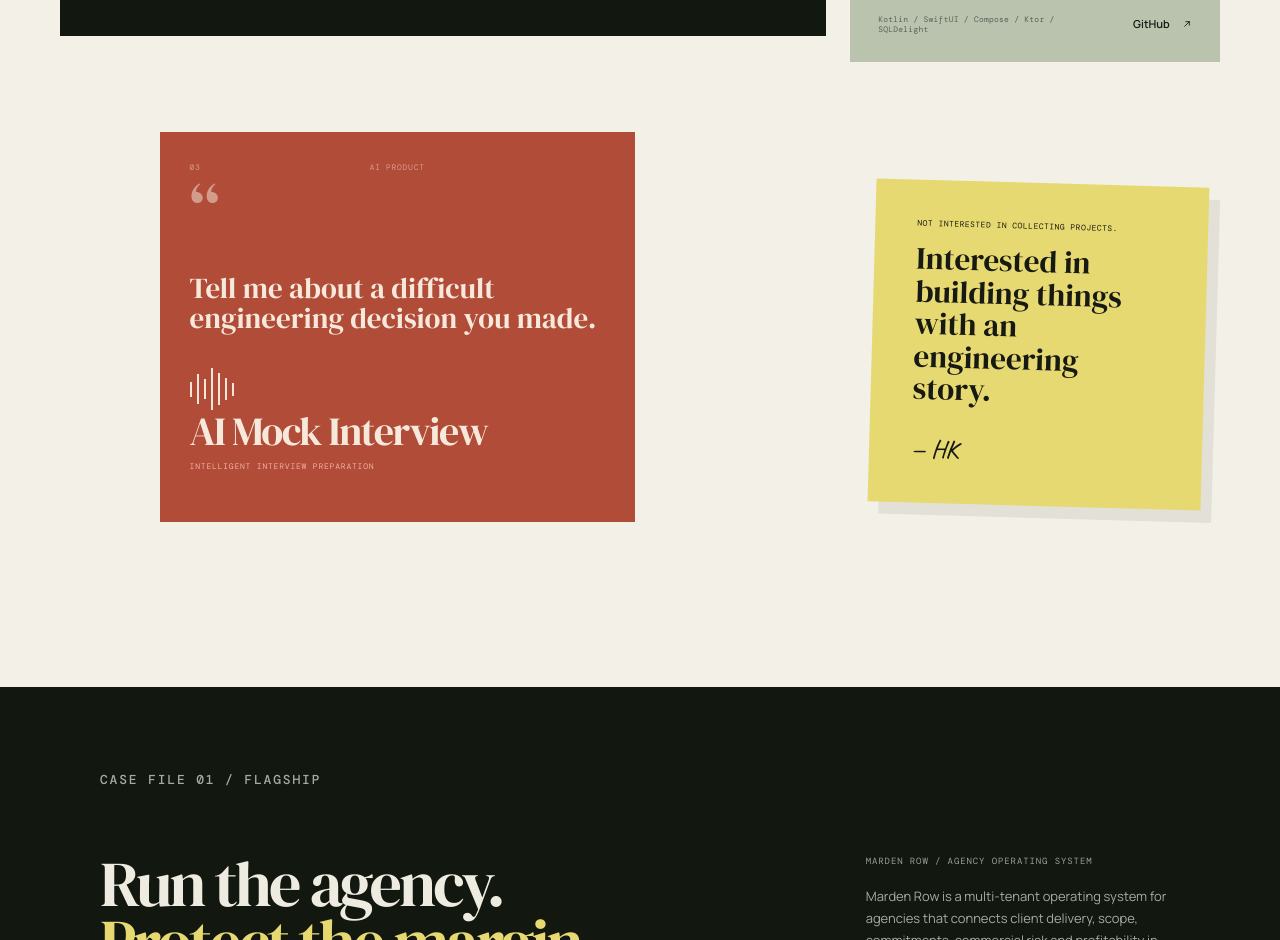
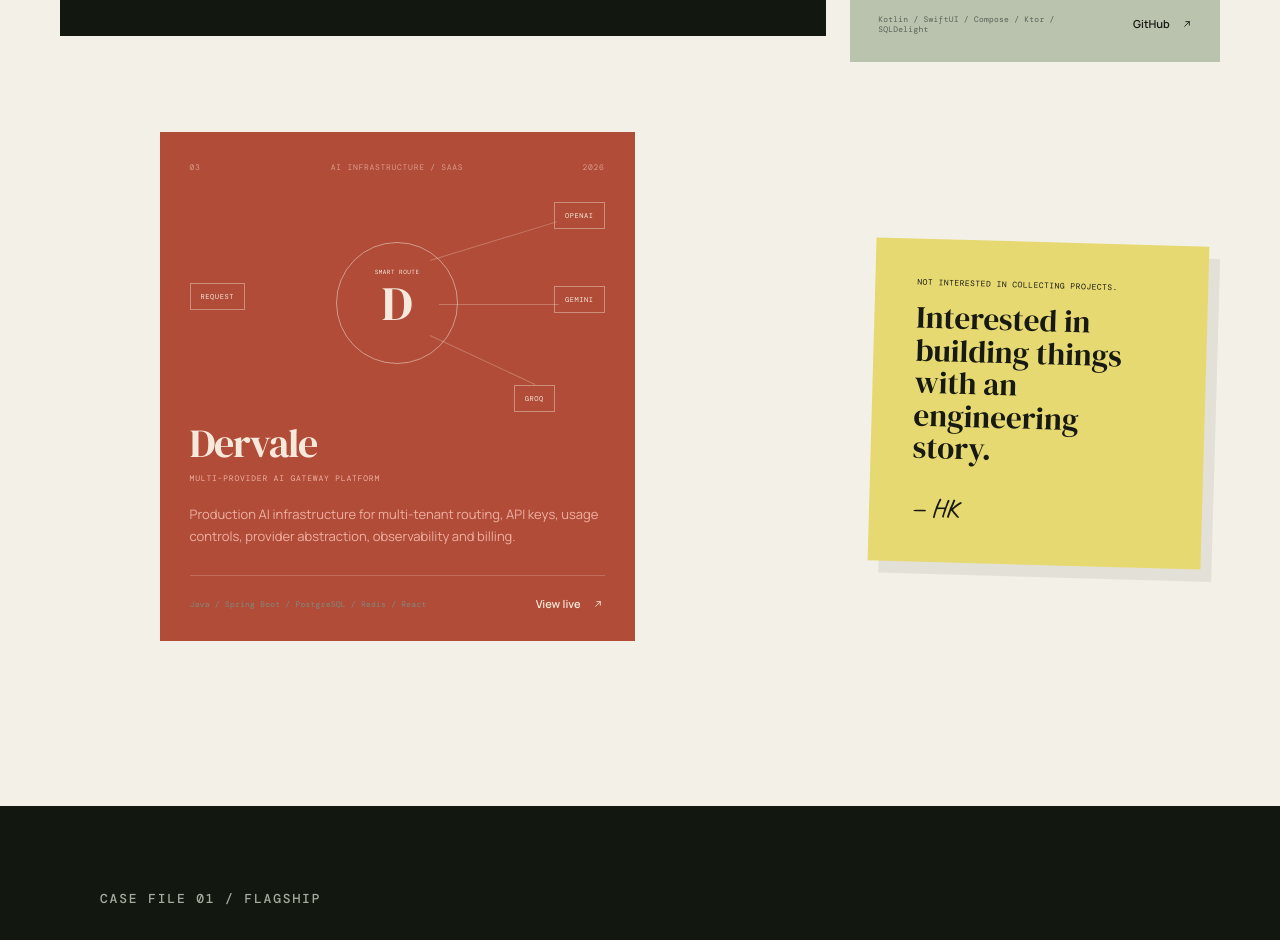
Before and after one commit to harmanpreetbuilds/harmanpreet-portfolio, a React (Vite) app: page / in a window 1280 px wide. Shown: the part 1860-2800 px from the top of the page. Built offline with nearby package versions, Linux system fonts and the light colour scheme.

Commit message:
feat: refresh portfolio flagship projects

```diff
--- a/src/App.css
+++ b/src/App.css
@@ -3092,3 +3092,109 @@ footer {
     animation-duration: 0.01ms !important;
   }
 }
+
+.project-dervale {
+  color: #f6e9dc;
+}
+
+.dervale-art {
+  position: relative;
+  min-height: 240px;
+  margin-top: 12px;
+}
+
+.dervale-request,
+.dervale-provider {
+  position: absolute;
+  z-index: 3;
+  padding: 8px 10px;
+  border: 1px solid rgba(246, 233, 220, 0.42);
+  font-family: var(--mono);
+  font-size: 7px;
+  letter-spacing: 0.08em;
+}
+
+.dervale-request {
+  top: 99px;
+  left: 0;
+}
+
+.dervale-router {
+  position: absolute;
+  top: 58px;
+  left: 50%;
+  z-index: 4;
+  width: 122px;
+  height: 122px;
+  display: grid;
+  place-items: center;
+  border: 1px solid rgba(246, 233, 220, 0.5);
+  border-radius: 50%;
+  transform: translateX(-50%);
+}
+
+.dervale-router span {
+  position: absolute;
+  top: 25px;
+  font-family: var(--mono);
+  font-size: 6px;
+  letter-spacing: 0.08em;
+}
+
+.dervale-router strong {
+  font-family: var(--serif);
+  font-size: 48px;
+  font-weight: 400;
+}
+
+.dervale-provider-one {
+  top: 18px;
+  right: 0;
+}
+
+.dervale-provider-two {
+  top: 102px;
+  right: 0;
+}
+
+.dervale-provider-three {
+  right: 12%;
+  bottom: 12px;
+}
+
+.dervale-route {
+  position: absolute;
+  z-index: 1;
+  height: 1px;
+  background: rgba(246, 233, 220, 0.28);
+  transform-origin: left center;
+}
+
+.dervale-route-one {
+  top: 76px;
+  left: 58%;
+  width: 32%;
+  transform: rotate(-17deg);
+}
+
+.dervale-route-two {
+  top: 120px;
+  left: 60%;
+  width: 29%;
+}
+
+.dervale-route-three {
+  top: 151px;
+  left: 58%;
+  width: 28%;
+  transform: rotate(25deg);
+}
+
+.dervale-description {
+  margin-top: 20px !important;
+  color: #efb0a3 !important;
+}
+
+.dervale-footer {
+  border-top-color: rgba(246, 233, 220, 0.22);
+}
--- a/src/App.jsx
+++ b/src/App.jsx
@@ -1,6 +1,6 @@
 import './App.css'
 
-const CONTACT_EMAIL = 'harmanpreet.builds@gmail.com'
+const CONTACT_EMAIL = 'harmanpreet@harmanpreet.dev'
 
 const Arrow = () => (
   <svg viewBox="0 0 24 24" aria-hidden="true">
@@ -59,7 +59,7 @@ function App() {
         <section className="hero" id="top">
           <div className="hero-left">
             <p className="micro-label">
-              SOFTWARE ENGINEER · BACKEND · B2B SAAS · AI SYSTEMS
+              BACKEND & AI PRODUCT ENGINEER · B2B SAAS · SYSTEMS
             </p>
 
             <h1>
@@ -72,10 +72,10 @@ function App() {
 
             <div className="hero-bottom">
               <p className="intro">
-                Backend systems, B2B SaaS and
-                cross-platform products built for real-world use.
-                Open to software engineering roles, contract work
-                and selected freelance builds.
+                I build backend-heavy SaaS, AI infrastructure
+                and production software from architecture through
+                deployment. Open to engineering roles, contract
+                work and selected freelance builds.
               </p>
 
               <a className="text-link" href="#work">
@@ -307,40 +307,69 @@ function App() {
               </div>
             </article>
 
-            {/* AI MOCK INTERVIEW */}
-            <article className="project-card project-interview">
+            <article className="project-card project-interview project-dervale">
               <div className="project-meta-row">
                 <span>03</span>
-                <span>AI PRODUCT</span>
+                <span>AI INFRASTRUCTURE / SAAS</span>
+                <span>2026</span>
               </div>
 
-              <div className="interview-art">
-                <span className="quote-mark">“</span>
+              <div className="dervale-art">
+                <div className="dervale-request">
+                  REQUEST
+                </div>
 
-                <p>
-                  Tell me about a difficult engineering
-                  decision you made.
-                </p>
+                <div className="dervale-router">
+                  <span>SMART ROUTE</span>
+                  <strong>D</strong>
+                </div>
 
-                <div className="voice-bars">
-                  <i />
-                  <i />
-                  <i />
-                  <i />
-                  <i />
-                  <i />
-                  <i />
+                <div className="dervale-provider dervale-provider-one">
+                  OPENAI
                 </div>
+
+                <div className="dervale-provider dervale-provider-two">
+                  GEMINI
+                </div>
+
+                <div className="dervale-provider dervale-provider-three">
+                  GROQ
+                </div>
+
+                <div className="dervale-route dervale-route-one" />
+                <div className="dervale-route dervale-route-two" />
+                <div className="dervale-route dervale-route-three" />
               </div>
 
               <div className="project-copy compact">
                 <div>
-                  <h3>AI Mock Interview</h3>
+                  <h3>Dervale</h3>
 
                   <p className="project-subtitle">
-                    Intelligent interview preparation
+                    Multi-provider AI gateway platform
                   </p>
                 </div>
+
+                <p className="dervale-description">
+                  Production AI infrastructure for multi-tenant
+                  routing, API keys, usage controls, provider
+                  abstraction, observability and billing.
+                </p>
+              </div>
+
+              <div className="project-footer dervale-footer">
+                <div className="plain-stack">
+                  Java / Spring Boot / PostgreSQL / Redis / React
+                </div>
+
+                <a
+                  href="https://dervale.com"
+                  target="_blank"
+                  rel="noreferrer"
+                >
+                  View live
+                  <External />
+                </a>
               </div>
             </article>
 
@@ -879,7 +908,7 @@ function App() {
       {/* FOOTER */}
       <footer>
         <span>HARMANPREET</span>
-        <span>SOFTWARE ENGINEER</span>
+        <span>BACKEND & AI PRODUCT ENGINEER</span>
         <span>© 2026</span>
       </footer>
     </div>
```
